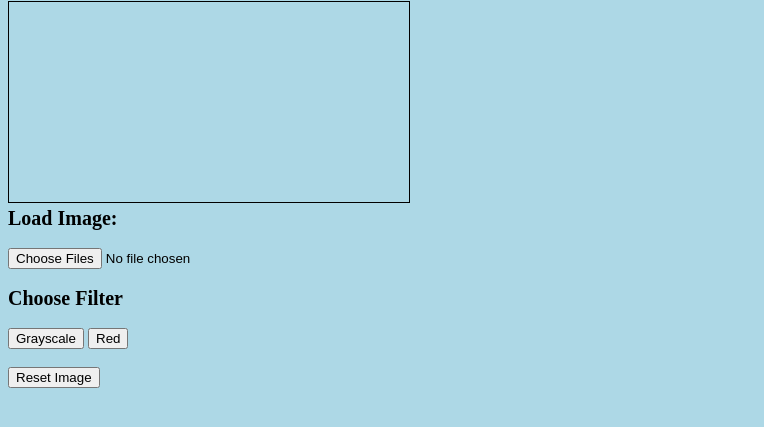
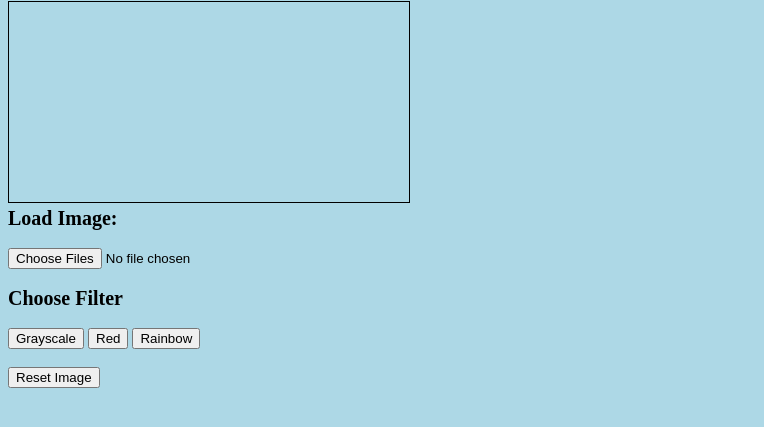
Before and after one commit to SyedBurhanAli/Week-4-MiniProject-Part1, a plain HTML site: page index.html in a window 1280 px wide. Shown: the part 79-506 px from the top of the page, without its empty margins (0-764 px from the left). Drawn offline with Linux system fonts and the light colour scheme.

Commit message:
Completed makeRainbow() func.

```diff
--- a/JS/main.js
+++ b/JS/main.js
@@ -2,19 +2,23 @@
 var img=null;
 var gray=null;
 var red = null;
+var rainbow = null;
 var canvas = document.getElementById("can");
 
+//Image Upload
 function upload() {
     var imgFile = document.getElementById("finput");
     img = new SimpleImage(imgFile);
     gray = new SimpleImage(imgFile);//Copy
     red = new SimpleImage(imgFile);//Copy
+    rainbow = new SimpleImage(imgFile);//copy
     /* have the image loading function create a copy of the image for each filter the user could click. That way, you can manipulate one version of the image, while preserving a copy of the original image. */
 
     //Get Canvas Element
     img.drawTo(canvas);
 }
 
+//Gray Filter
 function makeGray() {
 
     if (gray == null || !gray.complete()) {
@@ -33,6 +37,7 @@ function makeGray() {
     }
 }
 
+//Red Filter
 function makeRed() {
 
     if (red == null || !red.complete()) {
@@ -58,6 +63,7 @@ function makeRed() {
 
 }
 
+//Reset
 function reset() {
     if (img == null || !img.complete()) {
         alert("Image not loaded");
@@ -69,7 +75,126 @@ function reset() {
             var bgPixel = img.getPixel(x, y);
             gray.setPixel(x, y, bgPixel);
             red.setPixel(x, y, bgPixel);
+            rainbow.setPixel(x, y, bgPixel);
+
         }
         img.drawTo(canvas);
         }
 }
+
+
+//Rainbow Filter
+ function makeRainbow() {
+
+
+        for (var pixel of rainbow.values()){
+        var avg = (pixel.getRed() + pixel.getGreen() + pixel.getBlue()) / 3;
+        var h = rainbow.getHeight();
+        var p = pixel.getY();
+         if (avg < 128){
+            if (p <h/7) {
+            pixel.setRed(2*avg);
+            pixel.setGreen(0);
+            pixel.setBlue(0);
+             }
+
+            else if (p >= h/7 & p < 2*h/7){
+            pixel.setRed(2*avg);
+            pixel.setGreen(0.8*avg);
+            pixel.setBlue(0);
+            }
+
+            else if (p >= 2*h/7 & p < 3*h/7){
+            pixel.setRed(2*avg);
+            pixel.setGreen(2*avg);
+            pixel.setBlue(0);
+            }
+
+            else if (p >= 3*h/7 & p < 4*h/7){
+            pixel.setRed(0);
+            pixel.setGreen(2*avg);
+            pixel.setBlue(0);
+            }
+
+            else if (p >= 4*h/7 & p < 5*h/7){
+            pixel.setRed(0);
+            pixel.setGreen(0);
+            pixel.setBlue(2*avg);
+            }
+
+            else if (p >= 5*h/7 & p < 6*h/7){
+            pixel.setRed(0.8*avg);
+            pixel.setGreen(0);
+            pixel.setBlue(2*avg);
+            }
+
+            else {
+                pixel.setRed(1.6*avg);
+                pixel.setGreen(0);
+                pixel.setBlue(1.6*avg);
+                }
+
+
+         }
+         else {
+            if (p < h/7) {
+            pixel.setRed(255);
+            pixel.setGreen(2*avg-255);
+            pixel.setBlue(2*avg-255);
+                }
+
+            else if (p >= h/7 & p < 2*h/7){
+            pixel.setRed(255);
+            pixel.setGreen(1.2*avg-51);
+            pixel.setBlue(02*avg-255);
+            }
+
+            else if (p >= 2*h/7 & p < 3*h/7){
+            pixel.setRed(255);
+            pixel.setGreen(255);
+            pixel.setBlue(2*avg-255);
+            }
+
+            else if (p >= 3*h/7 & p < 4*h/7){
+            pixel.setRed(2*avg-255);
+            pixel.setGreen(255);
+            pixel.setBlue(2*avg-255);
+            }
+
+            else if (p >= 4*h/7 & p < 5*h/7){
+            pixel.setRed(2*avg-255);
+            pixel.setGreen(2*avg-255);
+            pixel.setBlue(255);
+            }
+
+            else if (p >= 5*h/7 & p < 6*h/7){
+            pixel.setRed(1.2*avg-51);
+            pixel.setGreen(2*avg-255);
+            pixel.setBlue(255);
+            }
+
+            else {
+            pixel.setRed(0.4*avg+153);
+            pixel.setGreen(2*avg-255);
+            pixel.setBlue(0.4*avg+153);
+            }
+
+         }
+     }
+    var canvas = document.getElementById("can");
+    rainbow.drawTo(canvas);
+    }
+
+    /* To apply this formula and create a colored filter of your choice, use a color picker tool to determine the RGB content of any color you would like to use, such as teal (17,170,153).
+
+    Since for teal, Rc = 17, Gc = 170, Bc = 153, so
+
+    R = 17/127.5*avg  = 0.13*avg    for avg < 128
+    (2 - 17/127.5)*avg + 2*17 - 255	  = 1.87*avg - 221  for avg >=128
+
+    G = 170/127.5*avg                     = 1.33*avg        for avg < 128
+    (2 - 170/127.5)*avg + 2*170 - 255	= 0.67*avg + 85   for avg >=128
+
+    B = 153/127.5*avg                     = 1.2*avg         for avg < 128
+    (2 - 153/127.5)*avg + 2*153 - 255	= 0.8*avg + 51    for avg >=128
+    */
--- a/index.html
+++ b/index.html
@@ -23,6 +23,8 @@
 
     <input type="button" value="Red" onclick="makeRed()">
 
+    <input type="button" value="Rainbow" onclick="makeRainbow()">
+
   <br><br>
 <input type="button" value="Reset Image" onclick="reset()">
 
```
